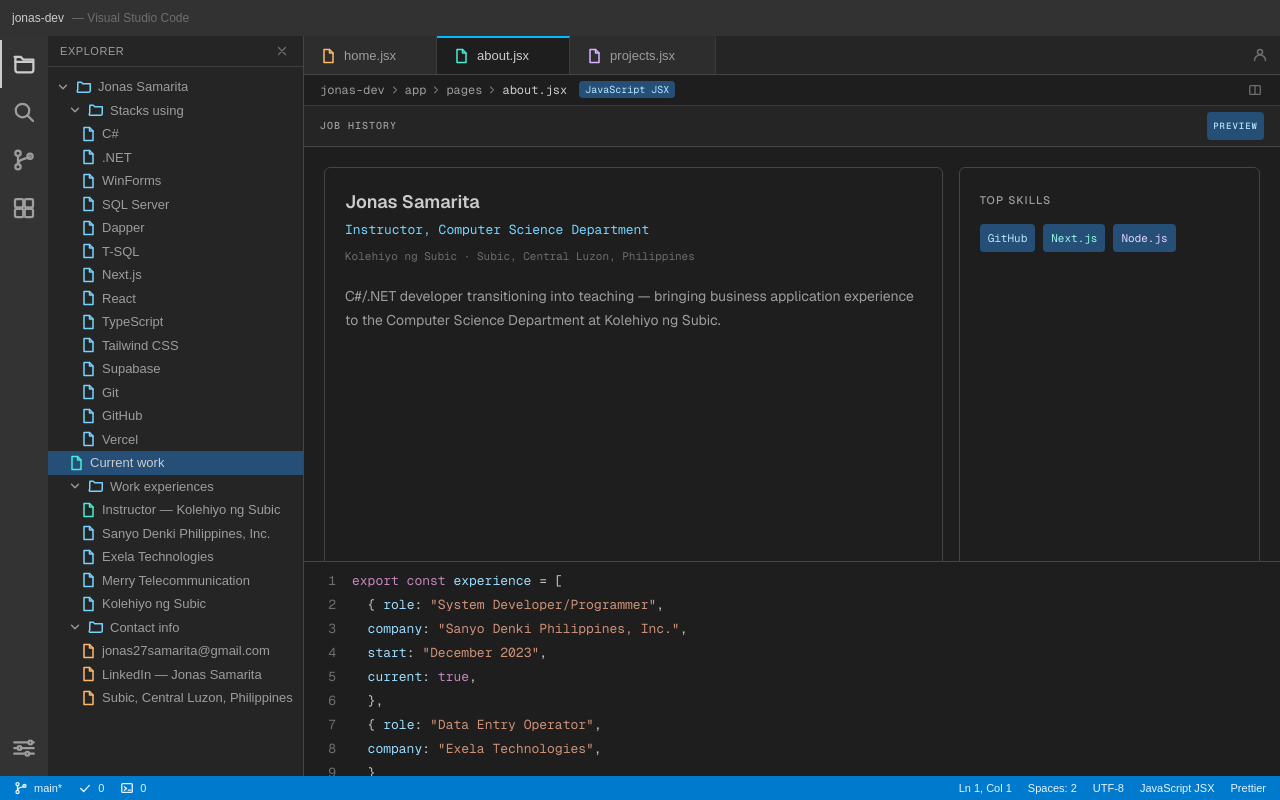
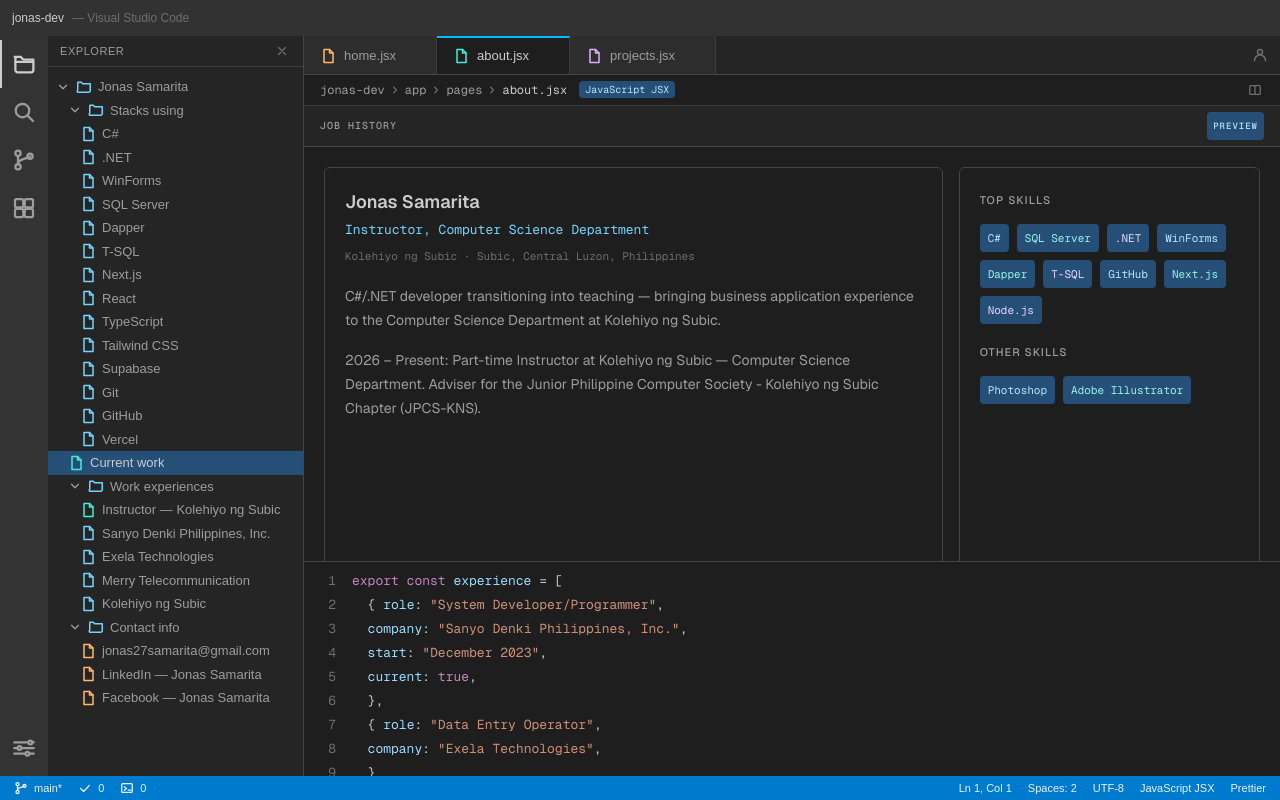
Before and after one commit to JsamaritaGit/jonas-dev, a Next.js app: page /about in a window 1280 px wide. Built offline with nearby package versions, Linux system fonts and the light colour scheme.

Commit message:
fix some information

```diff
--- a/app/about/page.js
+++ b/app/about/page.js
@@ -1,12 +1,6 @@
 import { EditorFile } from "@/components/vscode/editor";
 import {
-  Line,
-  kw,
-  fn,
-  str,
-  cm,
-  va,
-  pn,
+  Line, kw, fn, str,cm, va, pn,
 } from "@/components/vscode/syntax";
 import { Badge, PanelTitle, TextMuted } from "@/components/vscode/ui";
 import profilePic from "@/app/resources/jonas-profile-pic.jpg";
@@ -19,6 +13,8 @@
     location: "Subic, Philippines",
     current: true,
     points: [
+      "Part time work as an Instructor.",
+      "Adviser — Junior Philippine Computer Society - Kolehiyo ng Subic Chapter (JPCS-KNS)",
       "Transitioning into teaching in the Computer Science Department.",
     ],
   },
@@ -28,7 +24,11 @@
     period: "December 2023 – September 2026",
     location: "Subic Bay Freeport Zone, Philippines",
     current: false,
-    points: ["Managed software development & maintenance."],
+    points: ["Managed software development & maintenance.",
+      "Developed business applications using C#, .NET, WinForms, SQL Server, Dapper, and T-SQL.",
+      "Improved application performance, security, and architecture.",
+      "Implemented async programming and reusable components.",
+    ],
   },
   {
     role: "Data Entry Operator",
@@ -95,6 +95,11 @@
                   business application experience to the Computer Science
                   Department at Kolehiyo ng Subic.
                 </TextMuted>
+
+                <TextMuted>
+                  2026 – Present: Part-time Instructor at Kolehiyo ng Subic — Computer Science Department. Adviser for the Junior Philippine Computer Society - Kolehiyo ng Subic Chapter (JPCS-KNS).
+
+                </TextMuted>
                 <div className="mt-auto flex flex-wrap gap-2">
                   <a
                     href="mailto:jonas27samarita@gmail.com"
@@ -119,9 +124,24 @@
                   Top Skills
                 </span>
                 <div className="mt-3 flex flex-wrap gap-2">
+                  <Badge>C#</Badge>
+                  <Badge color="bg-selection text-teal-200">SQL Server</Badge>
+                  <Badge color="bg-selection text-purple-200">.NET</Badge>
+                  <Badge color="bg-selection text-sky-200">WinForms</Badge>
+                  <Badge color="bg-selection text-teal-200">Dapper</Badge>
+                  <Badge color="bg-selection text-purple-200">T-SQL</Badge>
                   <Badge>GitHub</Badge>
                   <Badge color="bg-selection text-teal-200">Next.js</Badge>
                   <Badge color="bg-selection text-purple-200">Node.js</Badge>
+                </div>
+
+                <span className="mt-4 block text-[11px] font-medium uppercase tracking-widest text-fg-muted">
+                  Other Skills
+                </span>
+                <div className="mt-3 flex flex-wrap gap-2">
+                  <Badge color="bg-selection text-sky-200">Photoshop</Badge>
+                  <Badge color="bg-selection text-teal-200">Adobe Illustrator</Badge>
+
                 </div>
               </div>
 
--- a/app/page.js
+++ b/app/page.js
@@ -111,15 +111,13 @@
                           Full-stack Developer
                         </div>
                         <div className="font-mono text-[11px] text-fg-dim">
-                          Subic, Philippines
+                          Castillejos Zambales, Philippines, 09054239012
                         </div>
                       </div>
                     </div>
                     <TextMuted>
-                      Full-stack developer building fast, minimal tools with the
-                      Next.js App Router — from C#/.NET business applications to
-                      modern full-stack web development, now transitioning into
-                      teaching at Kolehiyo ng Subic.
+                      Experienced C#/.NET developer with a strong foundation in WinForms and SQL Server. Skilled in building business applications, optimizing database performance, and implementing modern web technologies. Passionate about continuous learning and contributing to innovative projects.
+
                     </TextMuted>
                     <div className="mt-auto flex flex-wrap gap-2">
                       <a
@@ -136,6 +134,10 @@
                       >
                         linkedin
                       </a>
+                      <a href="https://www.facebook.com/jonas.samarita/" target="_blank" rel="noreferrer" className="rounded-sm bg-selection px-2 py-1 font-mono text-[11px] text-sky-200 hover:brightness-125">
+                        facebook
+                      </a>
+
                     </div>
                   </div>
 
--- a/components/vscode/SidePanel.jsx
+++ b/components/vscode/SidePanel.jsx
@@ -68,7 +68,7 @@
         children: [
           { type: "file", name: "jonas27samarita@gmail.com", href: null, accent: "text-orange-300" },
           { type: "file", name: "LinkedIn — Jonas Samarita", href: null, accent: "text-orange-300" },
-          { type: "file", name: "Subic, Central Luzon, Philippines", href: null, accent: "text-orange-300" },
+          { type: "file", name: "Facebook — Jonas Samarita", href: null, accent: "text-orange-300" },
         ],
       },
     ],
```
